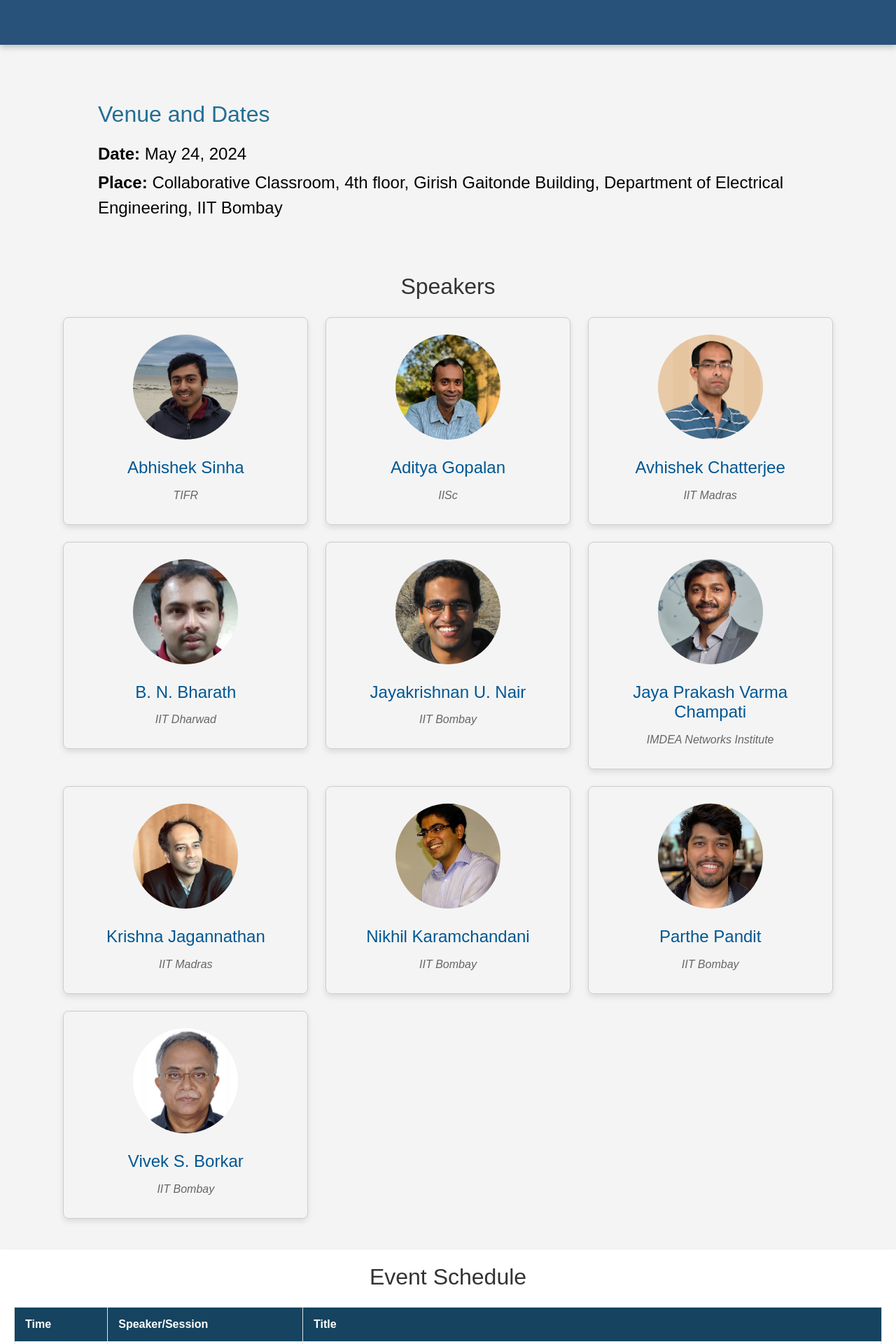
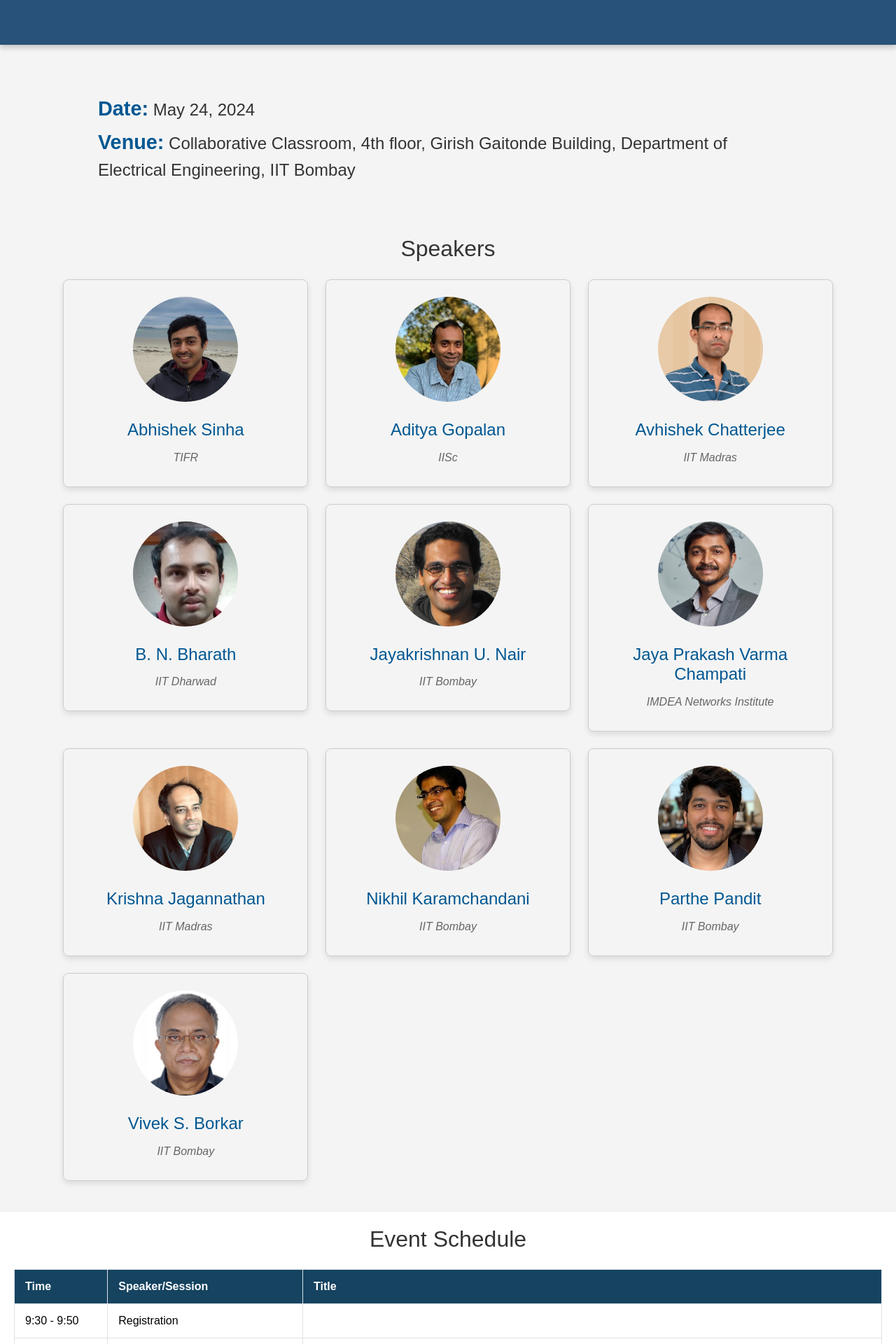
Before and after one commit to Umesh3833/WorkshopDemo, a React (Create React App) app: page / in a window 1280 px wide. Shown: the part 160-2080 px from the top of the page at 70% size. Built offline with nearby package versions, Linux system fonts and the light colour scheme.

Commit message:
jk talk updated

```diff
--- a/src/App.css
+++ b/src/App.css
@@ -41,12 +41,6 @@ html {
   border-radius: 8px;
 }
 
-.venue-title {
-  margin-top: 10px;
-  font-size: 2rem;
-  color: #226E93;
-  margin-bottom: 20px;
-}
 
 .event-date,
 .venue-info {
@@ -55,6 +49,18 @@ html {
   color: #030303;
   margin-bottom: 5px;
   font-weight: 500;
+}
+.label {
+  font-size: 1.8rem;
+  color: #005792; /* Example color: dark blue */
+  /* font-family: 'Arial, sans-serif'; Specify the font */
+  font-weight:bold; /* Make the label bold */
+}
+
+/* You can continue to use .event-date and .venue-info for specific styling of the whole line */
+.event-date, .venue-info {
+  font-size: 1.5rem; /* Example size */
+  color: #333; /* Standard text color */
 }
 /* Speakers Section */
 .speakers-section {
--- a/src/Constants.js
+++ b/src/Constants.js
@@ -44,7 +44,7 @@ export const speakers = [
         name: "Jayakrishnan U. Nair",
         imageUrl: jk,
         link: "https://www.ee.iitb.ac.in/~jayakrishnan.nair/",
-        bio: "",
+        bio: "Jayakrishnan Nair is an Associate Professor of Electrical Engineering at IIT Bombay. His research draws on tools from queueing theory, applied probability, game theory, and control theory to address performance evaluation and design issues in networks, service systems, and smart power grids.",
         college: "IIT Bombay"
     },
     {
@@ -89,7 +89,7 @@ export const speakers = [
 export const events = [
     {
         time: "9:30 - 9:50",
-        speaker: "Tea/Coffee with Registration"
+        speaker: "Registration"
     },
     {
         time: "9:50 - 10:00",
@@ -136,6 +136,8 @@ export const events = [
     {
         time: "14:00 - 14:30",
         speaker: "Jayakrishnan U. Nair",
+        title:"Unsupervised Crowdsourcing with Accuracy and Cost Guarantees",
+        abstract:"We consider the problem of cost-optimal utilization of a crowdsourcing platform for binary, unsupervised classification of a collection of items, given a prescribed error threshold. Workers on the crowdsourcing platform are assumed to be divided into multiple classes, based on their skill, experience, and/or past performance. From the standpoint of the requester, we propose algorithms for acquiring label predictions from workers, and for inferring the true labels of items. These algorithms are provably accurate and near-optimal on the cost of labelling, and adapt to the (a priori unknown) confusion matrices corresponding to the task at hand."
 
     },
     {
--- a/src/Venue.js
+++ b/src/Venue.js
@@ -3,10 +3,9 @@ import React from 'react';
 function Venue() {
   return (
     <section className="venue-section">
-      <h2 className="venue-title">Venue and Dates</h2>
-      <p className="event-date"><strong>Date: </strong> May 24, 2024</p>
-      <p className="venue-info"><strong>Place: </strong> Collaborative Classroom, 4th floor, Girish Gaitonde Building, Department of Electrical Engineering, IIT Bombay</p>
-    </section>
+      {/* <h2 className="venue-title">Venue and Dates</h2> */}
+      <p className="event-date"><span className="label">Date:</span> May 24, 2024</p>
+<p className="venue-info"><span className="label">Venue:</span> Collaborative Classroom, 4th floor, Girish Gaitonde Building, Department of Electrical Engineering, IIT Bombay</p> </section>
   );
 }
 
```
